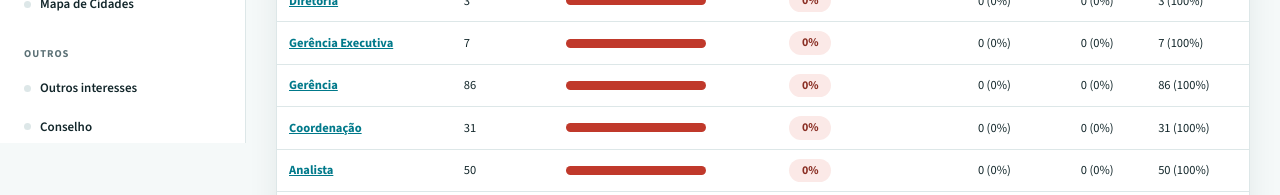
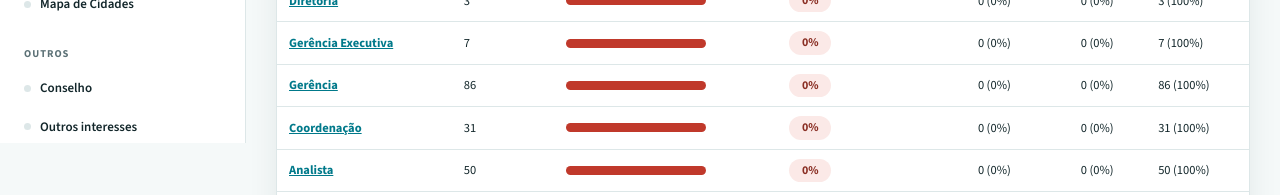
Before and after one commit to italoids123-svg/Sucessores-Cooplivre, a Next.js app: page / in a window 1280 px wide. Shown: the part 657-852 px from the top of the page. Built offline with nearby package versions, Linux system fonts and the light colour scheme.

Commit message:
Inverte ordem das abas: Conselho antes de Outros interesses
Co-Authored-By: Claude Sonnet 5 <noreply@anthropic.com>
Claude-Session: https://claude.ai/code/session_0186YVuTnYNF8CzMTFZy4rTZ

```diff
--- a/components/Dashboard.tsx
+++ b/components/Dashboard.tsx
@@ -33,8 +33,8 @@ export default function Dashboard() {
           <QuestionnairePage />
           <MapPage />
           <CityPage />
+          <ConselhoPage />
           <OtherInterestsPage />
-          <ConselhoPage />
         </main>
       </div>
       <ChairModal />
--- a/components/Sidebar.tsx
+++ b/components/Sidebar.tsx
@@ -83,18 +83,18 @@ export default function Sidebar() {
       <div className="nav-group">
         <div className="nav-group-title">Outros</div>
         <button
+          className={`nav-btn${activePage === "conselho" ? " active" : ""}`}
+          onClick={() => setActivePage("conselho")}
+        >
+          <i></i>
+          Conselho
+        </button>
+        <button
           className={`nav-btn${activePage === "outros" ? " active" : ""}`}
           onClick={() => setActivePage("outros")}
         >
           <i></i>
           Outros interesses
-        </button>
-        <button
-          className={`nav-btn${activePage === "conselho" ? " active" : ""}`}
-          onClick={() => setActivePage("conselho")}
-        >
-          <i></i>
-          Conselho
         </button>
       </div>
       <div className="nav-group">
```
